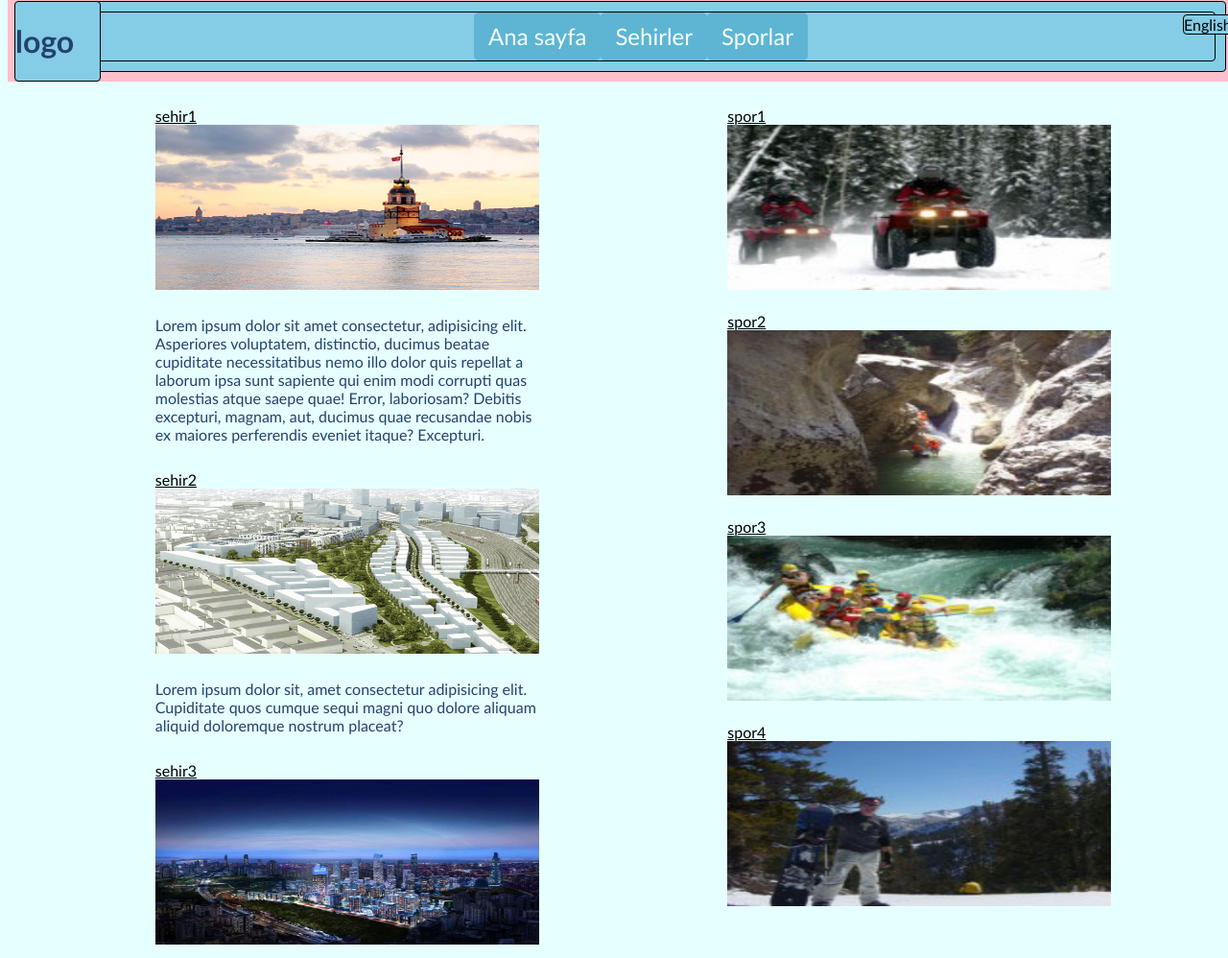
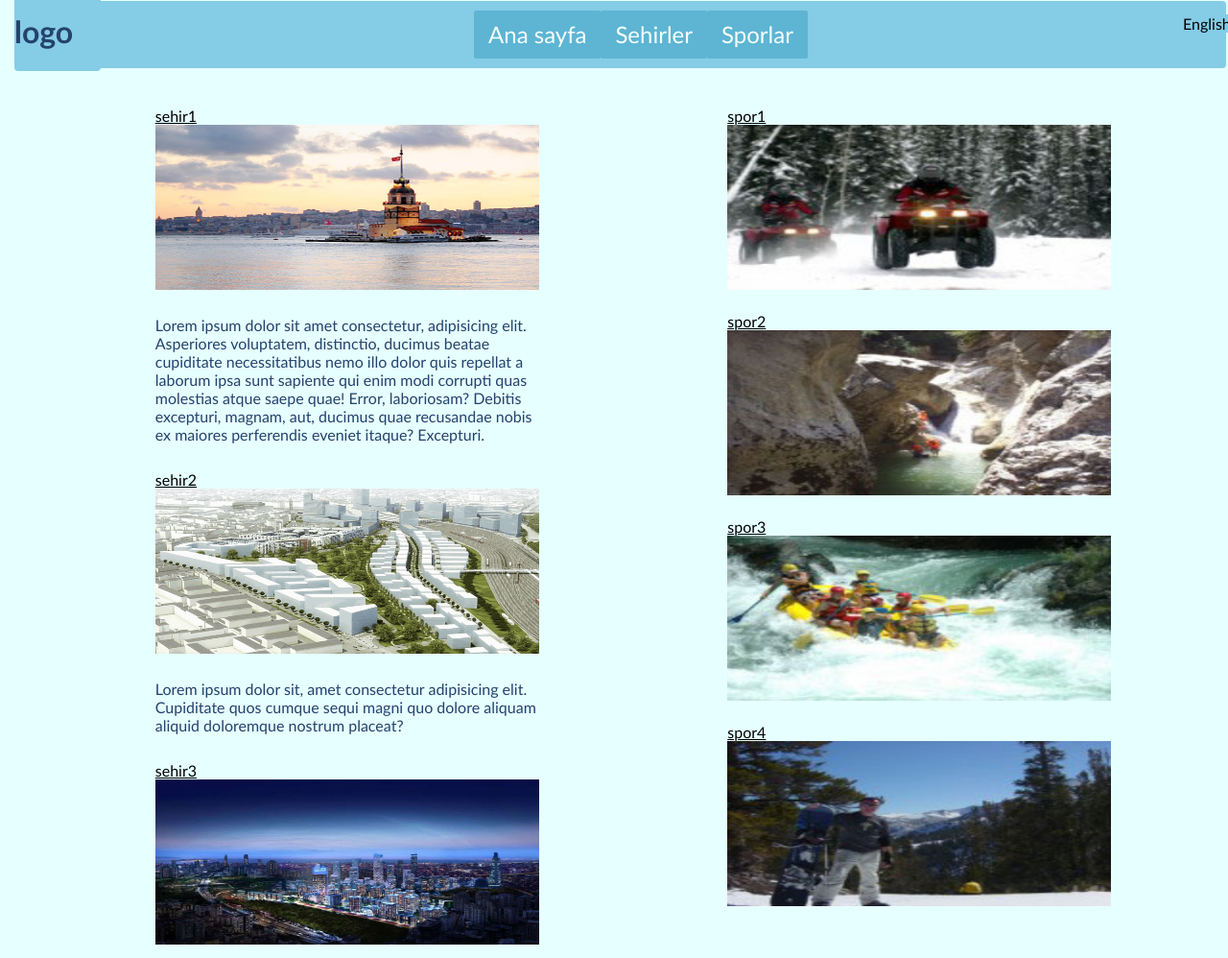
Before and after one commit to mehmetcannn0/proje, a plain HTML site: page index.html in a window 1280 px wide. Shown: the top 998 px of the page at 96% size. Drawn offline with Linux system fonts and the light colour scheme.

Commit message:
Update style.css

```diff
--- a/style.css
+++ b/style.css
@@ -5,6 +5,8 @@
 
 
 }
+
+/* deneme */
 body{
     margin-top: 90px;
     color: #24426d;
@@ -15,8 +17,6 @@ body{
     top: 0px;
     width: 100%;
     margin-top: -9px;
-
-    background-color: pink;
     display: flex;
     flex-direction: row;
     justify-content: space-between;
@@ -27,7 +27,7 @@ body{
 }
  .m{
     background-color: #85CCE6;
-    border: 1px solid black;
+    /* border: 1px solid black; */
     margin: 10px;
     border-radius: 4px;
 
@@ -40,6 +40,7 @@ body{
 
 }
 .logo{
+    top: -18px;
     position: fixed;
     left: 5px;
 
@@ -66,7 +67,7 @@ body{
     float: left;
     /* display: inline-flex; */
     background-color:#5db5d3;
-    border-radius: 5px;
+    border-radius: 2px;
 
 
 }
```
